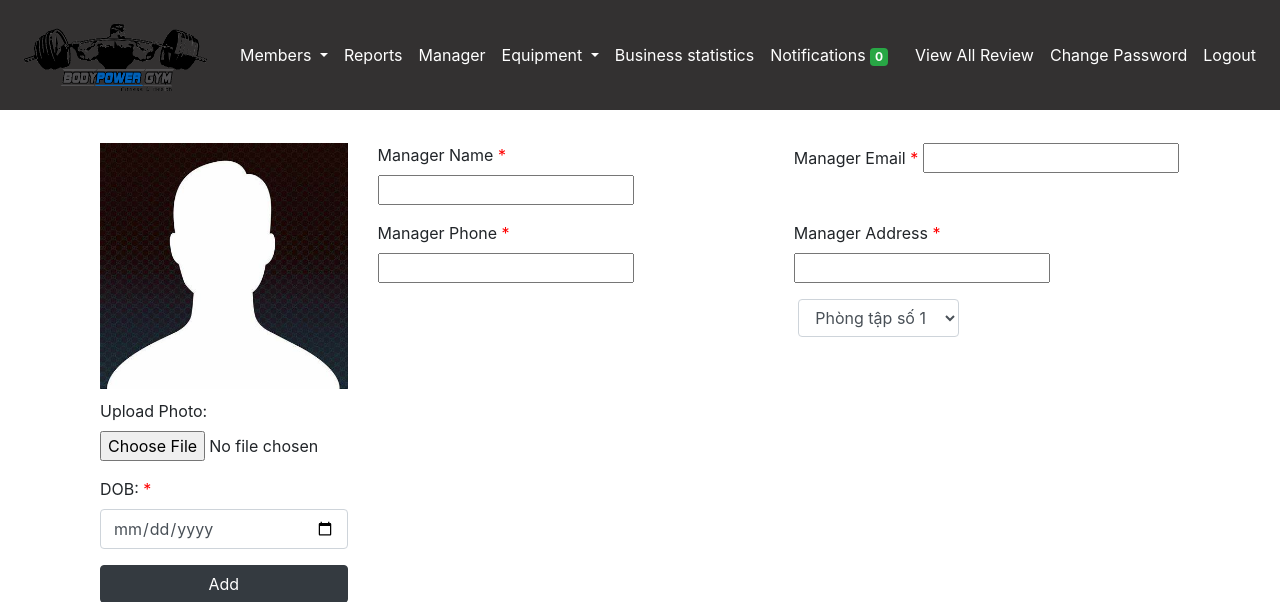
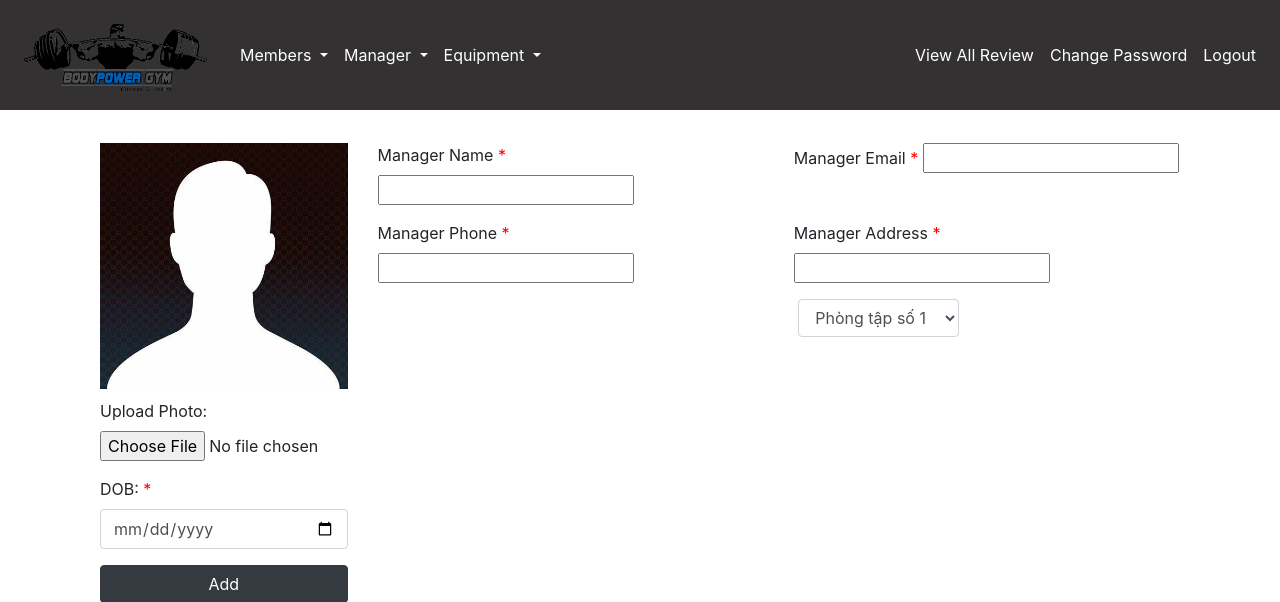
Before and after one commit to Nam0101/Gym-manager, a Django app: page /members/add_manager/ in a window 1280 px wide. Shown: the top 602 px of the page. Run offline with Django 4.2, Linux system fonts and the light colour scheme; a user stored in the database is signed in; data comes from the database, SQL or seed files in the repository; both versions use the stored data as it was after the commit; some libraries are stand-ins or nearby versions.

Commit message:
add manager, fix bug

```diff
--- a/members/templates/add_manager.html
+++ b/members/templates/add_manager.html
@@ -23,7 +23,7 @@
                             <div class="container text-center">
                                 <div class="alert alert-dark" style="margin-bottom: 0">
                                     <p style="margin-bottom: 0">{{ add_success }}</p>
-                                    <form method="POST" action="{% url 'add_manager' %}">
+                                    <form method="POST" action="{% url 'homepage_after_login' %}">
                                         {% csrf_token %}
                                         <div>Want to print user data?</div>
                                         <input type="submit" class="btn btn-success btn-sm" name="export" value="Yes"/>
--- a/members/urls.py
+++ b/members/urls.py
@@ -27,4 +27,5 @@ urlpatterns = [
     path('', login_required(views.members), name='members'),
     path('details/', login_required(views.view_member_detail), name='member_details'),
     path('add_manager/', login_required(views.add_manager), name='add_manager'),
+    path('view_manager/', login_required(views.view_manager), name='view_manager'),
 ]
--- a/members/views.py
+++ b/members/views.py
@@ -56,10 +56,32 @@ def members(request):
     return render(request, 'add_member.html', context)
 
 
+def view_manager(request):
+    current_user = request.user
+    if current_user.is_superuser:
+        view_all = Manager.objects.all()
+    else:
+        view_all = Manager.objects.filter(user=current_user)
+    paginator = Paginator(view_all, 100)
+    try:
+        page = request.GET.get('page', 1)
+        view_all = paginator.page(page)
+    except PageNotAnInteger:
+        view_all = paginator.page(1)
+    except EmptyPage:
+        view_all = paginator.page(paginator.num_pages)
+    search_form = SearchForm()
+    context = {
+        'all': view_all,
+        'search_form': search_form,
+        'subs_end_today_count': get_notification_count(),
+    }
+    return render(request, 'view_manager.html', context)
+
+
 def view_member(request):
     current_user = request.user
     if current_user.is_superuser:
-        print("Superuser")
         view_all = Member.objects.all()
         evening = Member.objects.filter(batch='evening', stop=0).order_by('first_name')
         morning = Member.objects.filter(batch='morning', stop=0).order_by('first_name')
@@ -221,7 +243,7 @@ def update_member(request, id):
                 messages.error(request, 'Please start the status of user to update the record')
                 return redirect('update_member', id=object.pk)
             # to change only the batch
-            elif (object.batch != request.POST.get('batch')):
+            elif object.batch != request.POST.get('batch'):
                 object.batch = request.POST.get('batch')
                 object = check_status(request, object)
                 model_save(object)
@@ -436,7 +458,6 @@ def update_member(request, id):
                       )
 
 
-
 def add_manager(request):
     success = None
     rooms = Room.objects.all()
--- a/templates/base.html
+++ b/templates/base.html
@@ -20,7 +20,6 @@
 <body>
 <nav class="navbar navbar-expand-lg navbar-dark navbar-custom">
     <a class="navbar-brand" href="/"><img src="{% static 'images/p_logo.png' %}" class="img-fluid" style="width: 200px" alt=""></a>
-    <!-- Power<span style="color: red">Pack</span> Fitness Club -->
     <button class="navbar-toggler" type="button" data-toggle="collapse" data-target="#navbarNav"
             aria-controls="navbarNav" aria-expanded="false" aria-label="Toggle navigation">
         <span class="navbar-toggler-icon"></span>
@@ -41,19 +40,16 @@
                             <a class="dropdown-item text-primary my-1 py-2" href="{% url 'view_member' %}">View All Members</a>
                         </div>
                     </li>
-
-            {#            <li class="nav-item {% if request.resolver_match.url_name == 'members' %} active {% endif %}">#}
-            {#                <a class="nav-link" href="{% url 'members' %}">New Member<span class="sr-only">(current)</span></a>#}
-            {#            </li>#}
-            {#            <li class="nav-item  {% if request.resolver_match.url_name == 'view_member' %} active {% endif %}">#}
-            {#                <a class="nav-link" href="{% url 'view_member' %}">View All Members</a>#}
-            {#            </li>#}
-            <li class="nav-item {% if request.resolver_match.url_name == 'reports' %} active {% endif %}">
-                <a class="nav-link" href="{% url 'reports' %}">Reports</a>
-            {% if permission_level == 'all' %}
-                <li class="nav-item {% if request.resolver_match.url_name == 'add_manager' %} active {% endif %}">
-                <a class="nav-link" href="{% url 'add_manager' %}">Manager</a>
-            {% endif %}
+                    <li class="nav-item dropdown">
+                        <a class="nav-link dropdown-toggle" href="#" id="navbarDropdown" role="button" data-toggle="dropdown"
+                           aria-haspopup="true" aria-expanded="false">
+                            Manager
+                        </a>
+                        <div class="dropdown-menu bg-light" aria-labelledby="navbarDropdown">
+                            <a class="dropdown-item text-primary my-1 py-2" href="{% url 'add_manager' %}">Add Manager</a>
+                            <a class="dropdown-item text-primary my-1 py-2" href="{% url 'view_manager' %}">View Manager</a>
+                        </div>
+                    </li>
                     <li class="nav-item dropdown">
                         <a class="nav-link dropdown-toggle" href="#" id="navbarDropdown" role="button" data-toggle="dropdown"
                            aria-haspopup="true" aria-expanded="false">
@@ -64,17 +60,19 @@
                             <a class="dropdown-item text-primary my-1 py-2" href="{% url 'view_equipment' %}">View Equipment</a>
                         </div>
                     </li>
-
-                <li class="nav-item  {% if request.resolver_match.url_name == 'view_member' %} active {% endif %}">
+                    {% if permission_level == 'manager' %}
+                    <li class="nav-item">
                         <a class="nav-link" href="{% url 'view_member' %}">Business statistics</a>
                     </li>
-                <li class="nav-item  {% if request.resolver_match.url_name == 'notifications' %} active {% endif %}">
-                    <a class="nav-link" href="{% url 'notifications' %}">Notifications <span
-                            class="badge badge-success">{{ subs_end_today_count }}</span></a>
+                        <li class="nav-item">
+                            <a class="nav-link" href="{% url 'notifications' %}">Notifications <span class="badge badge-success">{{ subs_end_today_count }}</span></a>
+                        </li>
+                    {% endif %}
+                {% endif %}
             </ul>
-            {% endif %}
             <ul class="navbar-nav ml-auto">
                 {% if permission_level == 'reviews' %}
+                    <li class="nav-item dropdown">
                         <a class="nav-link dropdown-toggle" href="#" id="navbarDropdown" role="button" data-toggle="dropdown"
                            aria-haspopup="true" aria-expanded="false">
                             Review
@@ -83,31 +81,29 @@
                             <a class="dropdown-item text-primary my-1 py-2" href="{% url 'add_review' %}">Add Review</a>
                             <a class="dropdown-item text-primary my-1 py-2" href="{% url 'my_reviews' %}">View Your Review</a>
                         </div>
+                    </li>
                 {% endif %}
                 {% if permission_level == 'all' or  permission_level == 'manager'  %}
-                <li class="nav-item {% if request.resolver_match.url_name == 'my_reviews' %} active {% endif %}">
+                    <li class="nav-item">
                         <a class="nav-link" href="{% url 'view_review' %}">View All Review</a>
                     </li>
                 {% endif %}
-            <li class="nav-item {% if request.resolver_match.url_name == 'change_password' %} active {% endif %}">
+                <li class="nav-item">
                     <a class="nav-link" href="{% url 'change_password' %}">Change Password</a>
                 </li>
-            {#            check if is admin can not view infomation#}
                 {% if permission_level == 'reviews' %}
-                <li class="nav-item {% if request.resolver_match.url_name == 'change_password' %} active {% endif %}">
+                    <li class="nav-item">
                         <a class="nav-link" href="{% url 'member_details' %}">View Your Information</a>
                     </li>
-                {#          <li class="nav-item  {% if request.resolver_match.url_name == 'set_wallpaper' %} active {% endif %}">#}
-                {#              <a class="nav-link" href="{% url 'set_wallpaper'%}">Wallpaper<span class="sr-only">(current)</span></a>#}
-            {#          </li>#}
                 {% endif %}
                 <li class="nav-item">
                     <a class="nav-link" href="{% url 'logout' %}">Logout</a>
                 </li>
             </ul>
+        </div>
     {% endif %}
-    </div>
 </nav>
+
 
 {% block without_container %}
 
```
Also changed, not shown: members/templates/view_manager.html (added, +41 -0 lines), db.sqlite3, media/photos/images.jfif (added), media/photos/iphone-c_-1.webp (added), media/photos/price.png (added). Lines whose indentation alone changed are shown as unchanged.
